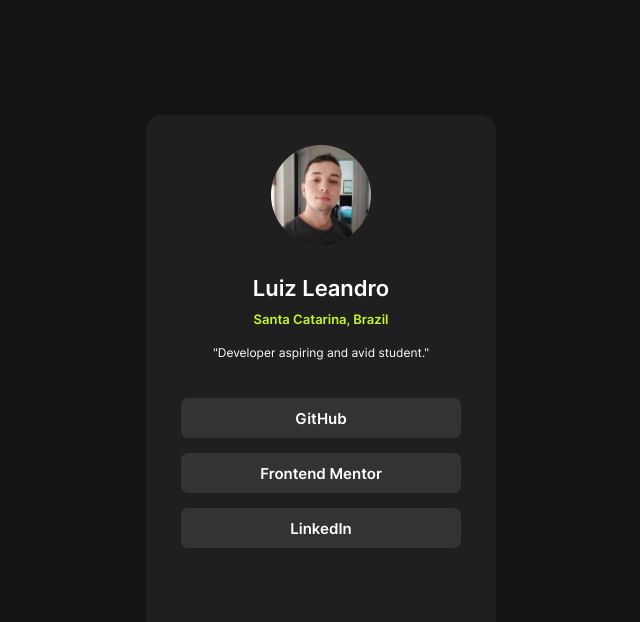
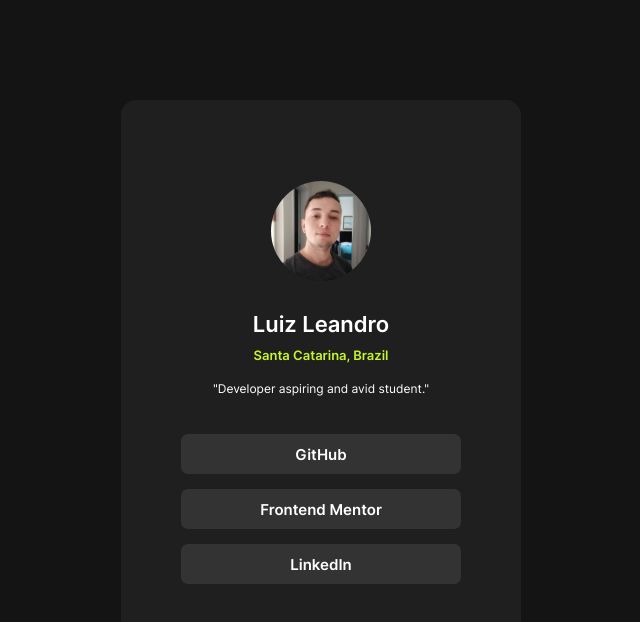
Before and after one commit to luizfleandro/social-links-profile-main, a plain HTML site: page index.html in a window 1280 px wide. Shown: the whole page, without its empty margins (319-959 px from the left). Drawn offline with Linux system fonts and the light colour scheme.

Commit message:
index update

```diff
--- a/style.css
+++ b/style.css
@@ -36,11 +36,12 @@
     border-radius: 15px;
     display: flex;
     flex-direction: column;
+    justify-content: center;
     align-items: center;
     margin: auto auto;
     max-height: 1440px;
-    min-height: 520px;
-    width: 350px;
+    min-height: 550px;
+    width: 400px;
     background-color: hsl(0, 0%, 12%);
 }
 
```
